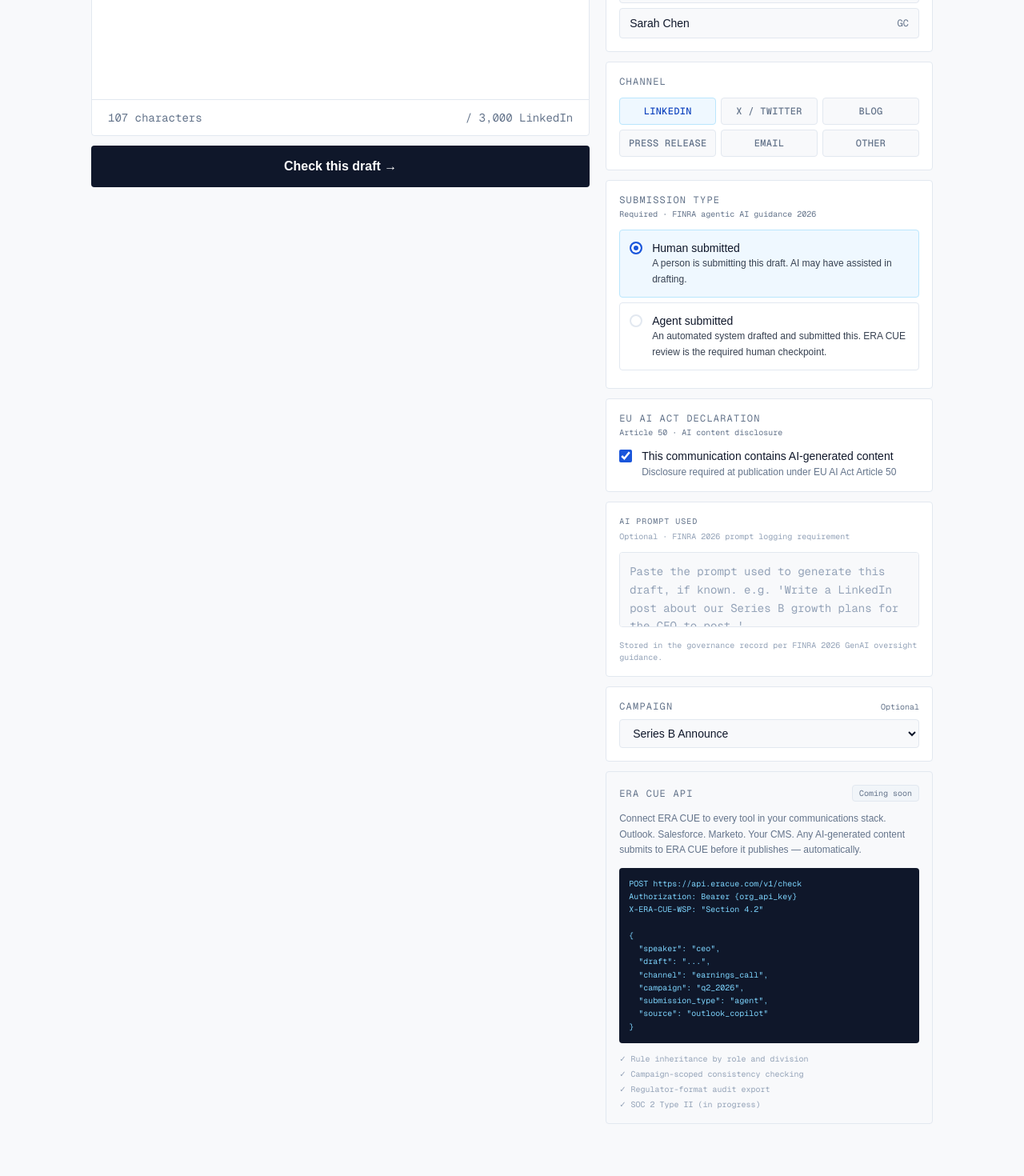
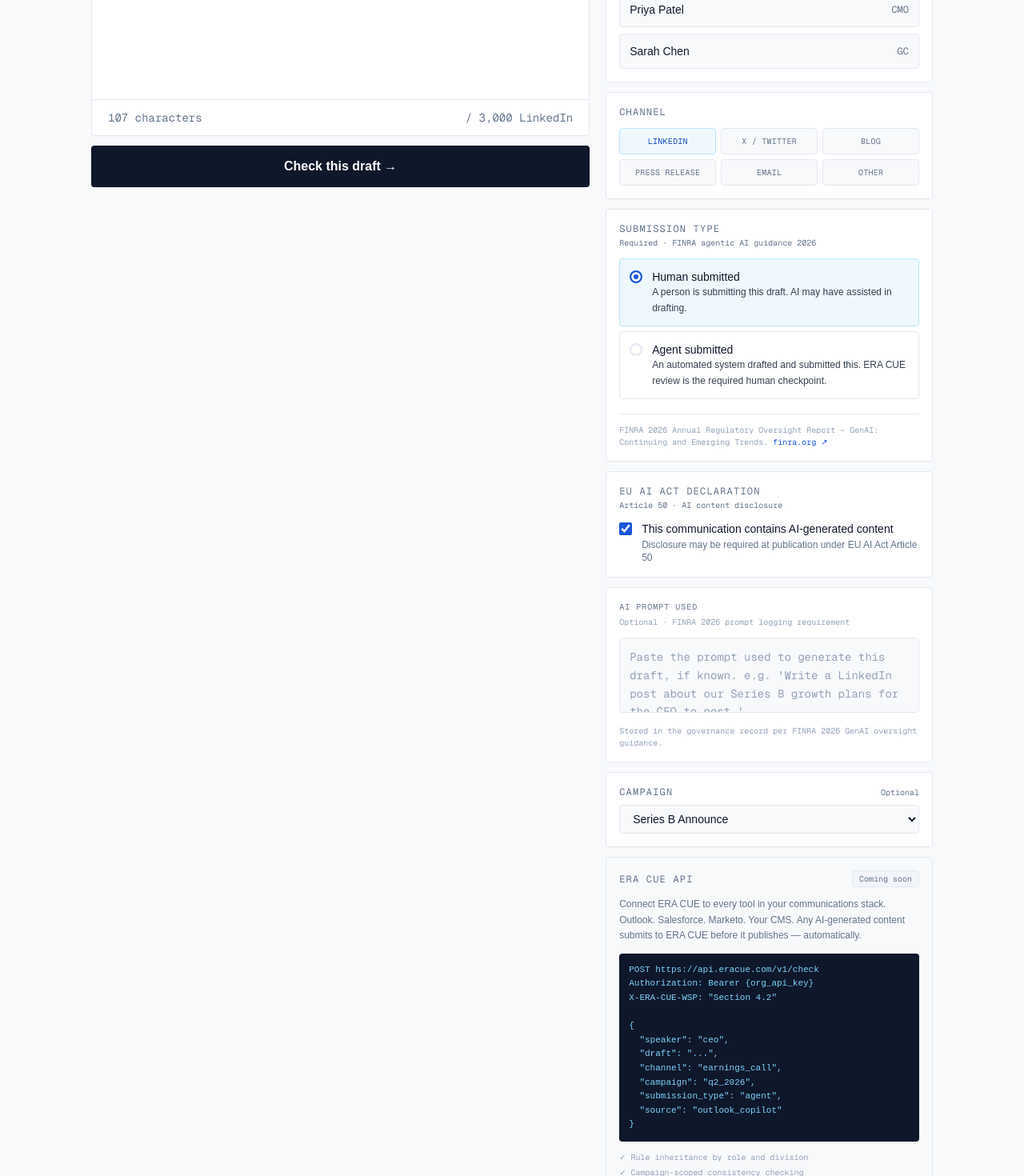
Before and after one commit to Eracue/eracue-app, a Next.js app: page /submit in a window 1280 px wide. Shown: the part 480-1950 px from the top of the page at 80% size. Built offline with nearby package versions, Linux system fonts and the light colour scheme.

Commit message:
Submit page: fix pill/chip layout, inline code block styles, fix regulatory copy

```diff
--- a/src/app/submit/submit-form.tsx
+++ b/src/app/submit/submit-form.tsx
@@ -345,7 +345,7 @@ export function SubmitForm() {
             <div className="font-mono text-xs uppercase tracking-widest text-[#64748B]">
               SPEAKER
             </div>
-            <div className="flex flex-col gap-1.5 mt-3">
+            <div className="flex flex-col gap-2 mt-3">
               {SPEAKERS.map((s) => {
                 const selected = speaker === s.name;
                 return (
@@ -353,7 +353,8 @@ export function SubmitForm() {
                     key={s.name}
                     type="button"
                     onClick={() => setSpeaker(s.name)}
-                    className={`flex justify-between items-center w-full px-3 py-2 rounded-sm border transition-colors ${
+                    style={{ minHeight: "44px" }}
+                    className={`w-full flex items-center justify-between px-3 py-2.5 rounded-sm border text-left transition-colors cursor-pointer ${
                       selected
                         ? "bg-[#EFF8FF] border-[#BAE6FD]"
                         : "bg-[#F8F9FB] border-[#E2E8F0] hover:bg-[#F1F5F9]"
@@ -374,7 +375,10 @@ export function SubmitForm() {
             <div className="font-mono text-xs uppercase tracking-widest text-[#64748B]">
               CHANNEL
             </div>
-            <div className="grid grid-cols-3 gap-1.5 mt-3">
+            <div
+              className="grid gap-1.5 mt-3"
+              style={{ gridTemplateColumns: "repeat(3, 1fr)" }}
+            >
               {CHANNELS.map((c) => {
                 const selected = channel === c.value;
                 return (
@@ -382,7 +386,8 @@ export function SubmitForm() {
                     key={c.value}
                     type="button"
                     onClick={() => setChannel(c.value)}
-                    className={`text-center py-2 px-1 rounded-sm border font-mono text-xs font-medium uppercase tracking-wide transition-colors ${
+                    style={{ fontSize: "10px" }}
+                    className={`py-2 px-1 rounded-sm border text-center transition-colors cursor-pointer font-mono uppercase tracking-wide ${
                       selected
                         ? "bg-[#EFF8FF] border-[#BAE6FD] text-[#1447C0]"
                         : "bg-[#F8F9FB] border-[#E2E8F0] text-[#64748B] hover:bg-[#F1F5F9]"
@@ -447,9 +452,23 @@ export function SubmitForm() {
             </div>
             {submissionType === "agent" && (
               <div className="font-mono text-xs text-[#C2410C] mt-1.5">
-                FINRA 2026: ERA CUE principal review satisfies the supervision requirement for agentic AI communications.
+                FINRA 2026: ERA CUE principal review is consistent with FINRA&apos;s 2026 GenAI oversight guidance on human-in-the-loop checkpoints for agentic AI.
               </div>
             )}
+            {/* Source citation for the FINRA 2026 framing above. Static —
+                renders regardless of submission_type so the regulatory
+                footing of this card stays visible. */}
+            <div className="font-mono text-[10px] text-[#94A3B8] mt-3 pt-3 border-t border-[#E2E8F0]">
+              FINRA 2026 Annual Regulatory Oversight Report — GenAI: Continuing and Emerging Trends.{" "}
+              <a
+                href="https://www.finra.org/rules-guidance/guidance/reports/2026-finra-annual-regulatory-oversight-report/gen-ai"
+                target="_blank"
+                rel="noopener noreferrer"
+                className="text-[#1A56DB] hover:text-[#1447C0] transition-colors"
+              >
+                finra.org ↗
+              </a>
+            </div>
           </div>
 
           {/* Card 4 — EU AI Act declaration */}
@@ -472,15 +491,12 @@ export function SubmitForm() {
                   This communication contains AI-generated content
                 </div>
                 <div className="text-xs text-[#64748B] mt-0.5">
-                  Disclosure required at publication under EU AI Act Article 50
+                  {aiDeclaration
+                    ? "Disclosure may be required at publication under EU AI Act Article 50"
+                    : "No AI disclosure required — human-authored content declared"}
                 </div>
               </div>
             </label>
-            {!aiDeclaration && (
-              <div className="text-xs text-[#64748B] mt-2">
-                Human-authored content — no AI disclosure required
-              </div>
-            )}
           </div>
 
           {/* Card 4b — AI prompt logging (FINRA 2026). Only meaningful when
@@ -542,7 +558,25 @@ export function SubmitForm() {
               Outlook. Salesforce. Marketo. Your CMS. Any AI-generated
               content submits to ERA CUE before it publishes — automatically.
             </p>
-            <pre className="bg-[#0F172A] text-[#7DD3FC] font-mono text-[10px] leading-relaxed p-3 rounded-sm overflow-x-auto">
+            {/* Inline-styled <pre> — Tailwind v4 arbitrary-value classes
+                were occasionally getting purged in production builds for
+                this code block, leaving the API sample rendering as plain
+                text. Inline styles guarantee the dark-terminal treatment
+                renders end-to-end. */}
+            <pre
+              style={{
+                backgroundColor: "#0F172A",
+                color: "#7DD3FC",
+                fontFamily: "monospace",
+                fontSize: "11px",
+                lineHeight: "1.6",
+                padding: "12px",
+                borderRadius: "4px",
+                overflowX: "auto",
+                whiteSpace: "pre",
+                margin: "8px 0",
+              }}
+            >
 {`POST https://api.eracue.com/v1/check
 Authorization: Bearer {org_api_key}
 X-ERA-CUE-WSP: "Section 4.2"
```
